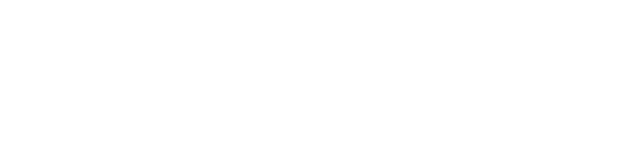
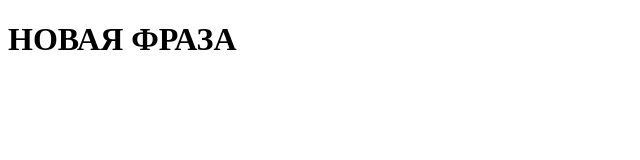
Before and after one commit to DariaKhan/remote-test-20, a plain HTML site: page index.html in a window 1280 px wide. Shown: the whole page, without its empty margins (0-640 px from the left). Drawn offline with Linux system fonts and the light colour scheme.

Commit message:
Update index.html
added a frase

```diff
--- a/index.html
+++ b/index.html
@@ -7,7 +7,7 @@
 </head>
 <body>
     <div>
-
+        <h1>НОВАЯ ФРАЗА</h1>
     </div>
 
 </body>
```
